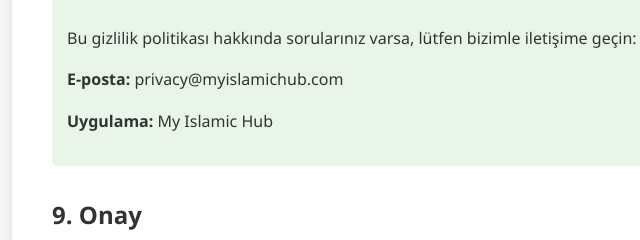
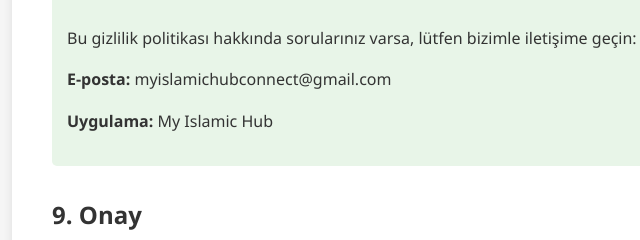
Before and after one commit to TahaKarakaya/myislamichub-privacy, a plain HTML site: page index.html in a window 1280 px wide. Shown: the part 1607-1847 px from the top of the page, 188-828 px from the left. Drawn offline with Linux system fonts and the light colour scheme.

Commit message:
Update contact email to myislamichubconnect@gmail.com

```diff
--- a/index.html
+++ b/index.html
@@ -105,7 +105,7 @@
         <h2>8. İletişim</h2>
         <div class="contact">
             <p>Bu gizlilik politikası hakkında sorularınız varsa, lütfen bizimle iletişime geçin:</p>
-            <p><strong>E-posta:</strong> privacy@myislamichub.com</p>
+            <p><strong>E-posta:</strong> myislamichubconnect@gmail.com</p>
             <p><strong>Uygulama:</strong> My Islamic Hub</p>
         </div>
 
```
